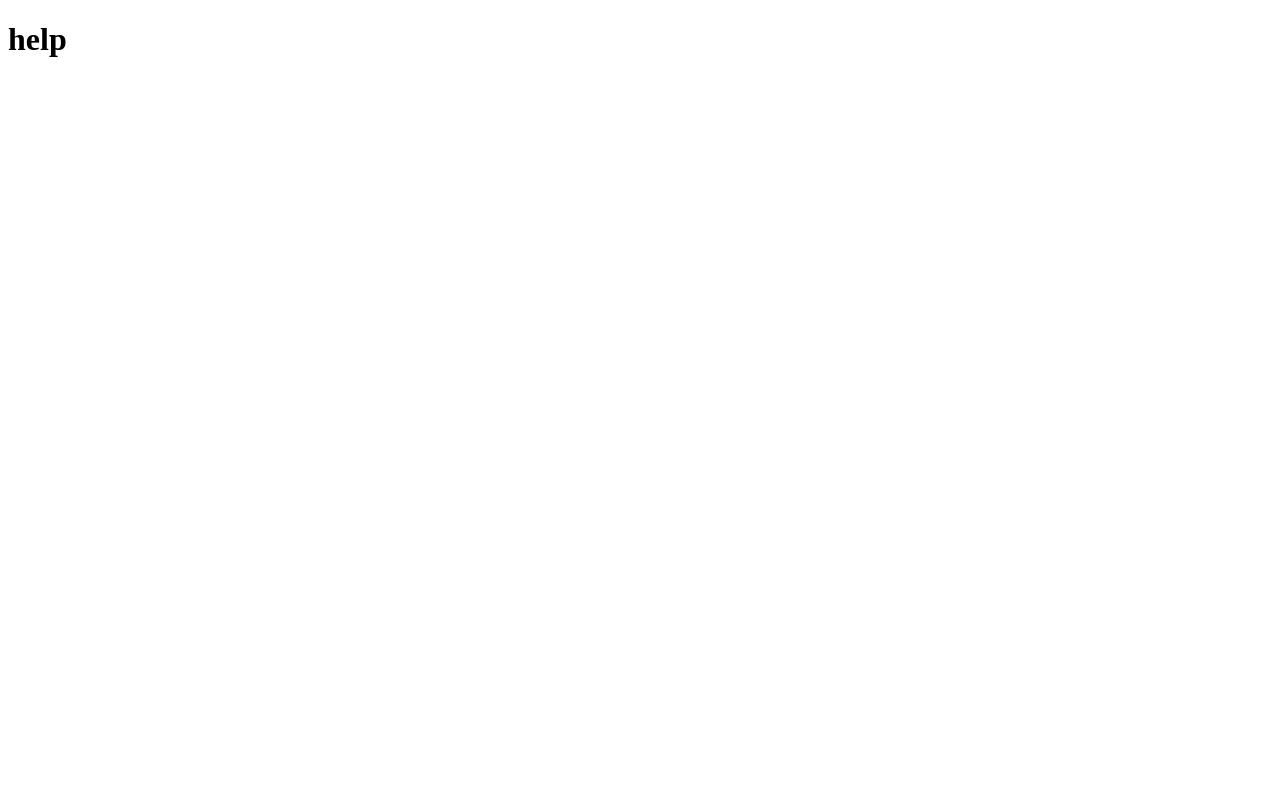
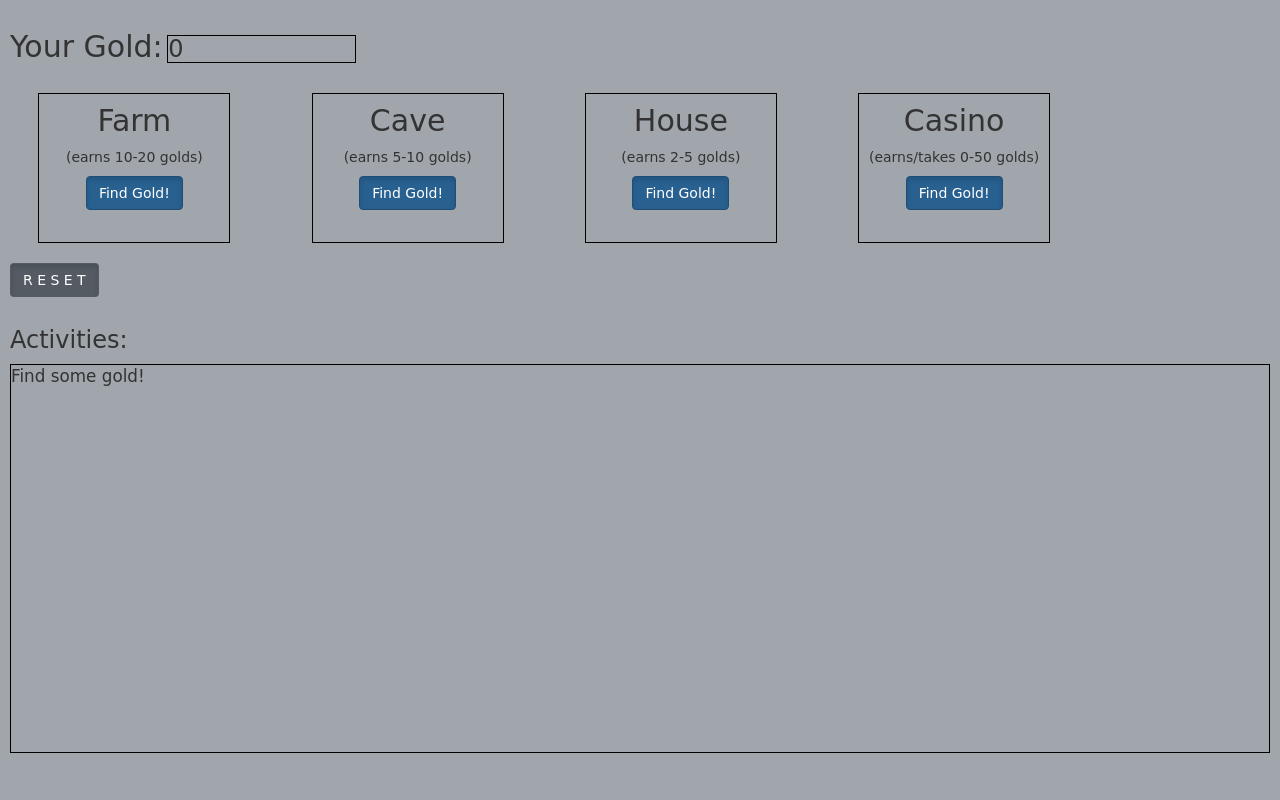
Before and after one commit to gsasaki23/django_ninja_gold, a Django app: page / in a window 1280 px wide. Before the commit the page is almost empty. Run offline with Django 3.2, Linux system fonts and the light colour scheme; some libraries are stand-ins or nearby versions.

Commit message:
completed barebones game

```diff
--- a/ninja_gold_app/static/css/styles.css
+++ b/ninja_gold_app/static/css/styles.css
@@ -0,0 +1,61 @@
+* {
+    margin: 0;
+    padding: 0;
+    font-family: "Comic Sans MS", "Comic Sans";
+}
+
+html,body {
+    height: 90%;
+    background-color: #A0A6AB;
+}
+
+#one {
+    margin: 10px;
+}
+#one h2 {
+    display: inline-block;
+}
+#one h3 {
+    display: inline-block;
+    border: 1px solid black;
+    width: 15%;
+}
+
+#two div{
+    display: inline-block;
+    border: 1px solid black;
+    text-align: center;
+    vertical-align: top;
+    height: 150px;
+    width: 15%;
+    margin: 10px 3%;
+}
+#two h2{
+    margin-top: 5%;
+}
+#two p{
+    margin-top: 5%;
+    margin-bottom: 5%;
+}
+
+#reset {
+    margin: 10px;
+}
+
+#three {
+    margin: 10px;
+    height: 60%
+}
+#three p{
+    margin: 0px;
+    font-size: larger;
+}
+#list {
+    border: 1px solid black;
+    height: 100%;
+    overflow-y: auto;
+}
+.btn-secondary{
+    background-color: #545B62;
+    color: white;
+}
--- a/ninja_gold_app/templates/index.html
+++ b/ninja_gold_app/templates/index.html
@@ -4,8 +4,52 @@
     <meta charset="UTF-8">
     <meta name="viewport" content="width=device-width, initial-scale=1.0">
     <title>Ninja Gold</title>
+
+    <link rel="stylesheet" href="https://maxcdn.bootstrapcdn.com/bootstrap/3.4.1/css/bootstrap.min.css">
+    <script src="https://ajax.googleapis.com/ajax/libs/jquery/3.4.1/jquery.min.js"></script>
+    <script src="https://maxcdn.bootstrapcdn.com/bootstrap/3.4.1/js/bootstrap.min.js"></script>
+
+
+    {% load static %}
+    <link rel="stylesheet" href="{% static 'css/styles.css' %}">
 </head>
 <body>
-    <h1>help</h1>
+    <div id="one">
+        <h2>Your Gold:</h2>
+        <h3>{{gold}}</h3>
+    </div>
+    <div id ="two">
+        <div>
+            <h2>Farm</h2>
+            <p>(earns 10-20 golds)</p>
+            <a href="/process_money/farm" class="btn btn-primary active">Find Gold!</a>
+        </div>
+        <div>
+            <h2>Cave</h2>
+            <p>(earns 5-10 golds)</p>
+            <a href="/process_money/cave" class="btn btn-primary active">Find Gold!</a>
+        </div>
+        <div>
+            <h2>House</h2>
+            <p>(earns 2-5 golds)</p>
+            <a href="/process_money/house" class="btn btn-primary active">Find Gold!</a>
+        </div>
+        <div>
+            <h2>Casino</h2>
+            <p>(earns/takes 0-50 golds)</p>
+            <a href="/process_money/casino" class="btn btn-primary active">Find Gold!</a>
+        </div>
+    </div>
+    <a href="/reset" id = "reset" class="btn btn-secondary active">R E S E T</a>
+    <div id = "three">
+        <h3>Activities:</h3>
+        <div id="list">
+            {% for str in activity %}
+                <p>{{str}}</p>
+            {% empty %}
+                <p>Find some gold!</p>
+            {% endfor %}
+        </div>
+    </div>
 </body>
 </html>
--- a/ninja_gold_app/urls.py
+++ b/ninja_gold_app/urls.py
@@ -4,4 +4,7 @@ from . import views
 # NO LEADING SLASHES
 urlpatterns = [
     path('', views.index, name='index'),
+    path('process_money/<str:place>', views.process_money),
+    path('reset', views.reset),
+
 ]
--- a/ninja_gold_app/views.py
+++ b/ninja_gold_app/views.py
@@ -1,6 +1,45 @@
 # Create your views here.
 from django.shortcuts import render, redirect
+from time import gmtime, strftime
+import random
+
+def index(request):
+    # only very first time
+    if request.session.get('gold') == None:
+        request.session['gold'] = 0
+    if request.session.get('activity') == None:
+        request.session['activity'] = []
+
+    context = {
+        'gold': request.session['gold'],
+        'activity' : request.session['activity'],
+    }
+    return render(request, 'index.html', context)
 
 
-def index(request):
-    return render(request, 'index.html')
+def process_money(request,place):
+    # Create Date/Time portion of activity str
+    datetime_str = strftime("%Y/%m/%d %I:%M %p")
+
+    # Calculate random range, append to activity str
+    if place == "farm":
+        difference = random.randrange(10,21)
+        request.session['activity'].append("Earned {} gold from the farm! {}".format(difference, datetime_str))
+    elif place == "cave":
+        difference = random.randrange(5,11)
+        request.session['activity'].append("Earned {} gold from the cave! {}".format(difference, datetime_str))
+    elif place == "house":
+        difference = random.randrange(2,6)
+        request.session['activity'].append("Earned {} gold from the house! {}".format(difference, datetime_str))
+    elif place == "casino":
+        difference = random.randrange(-50,1)
+        request.session['activity'].append("Entered a casino and lost {} gold... Ouch.. {}".format(difference*-1, datetime_str))
+
+    # make adjustments to new total gold
+    request.session['gold'] += difference
+    return redirect('/')
+
+def reset(request):
+    request.session['gold'] = 0
+    request.session['activity'] = []
+    return redirect('/')
```
